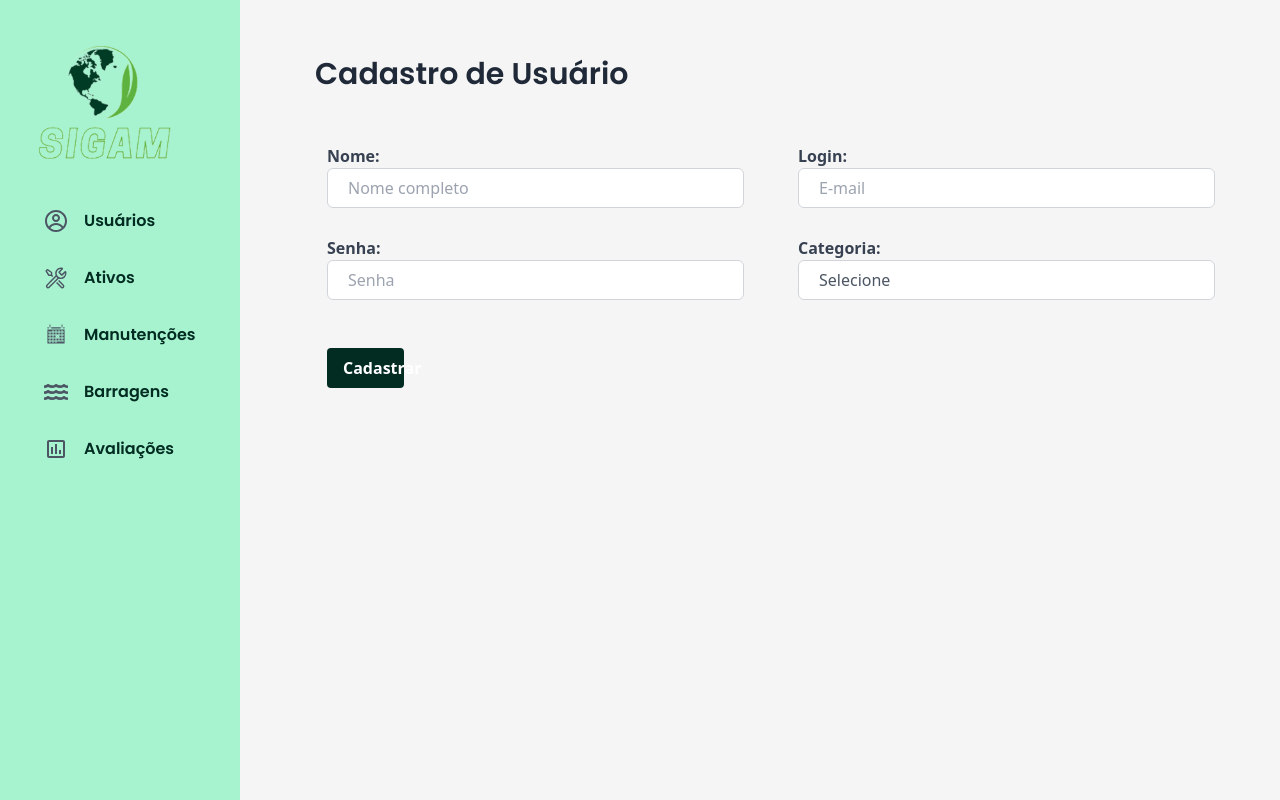
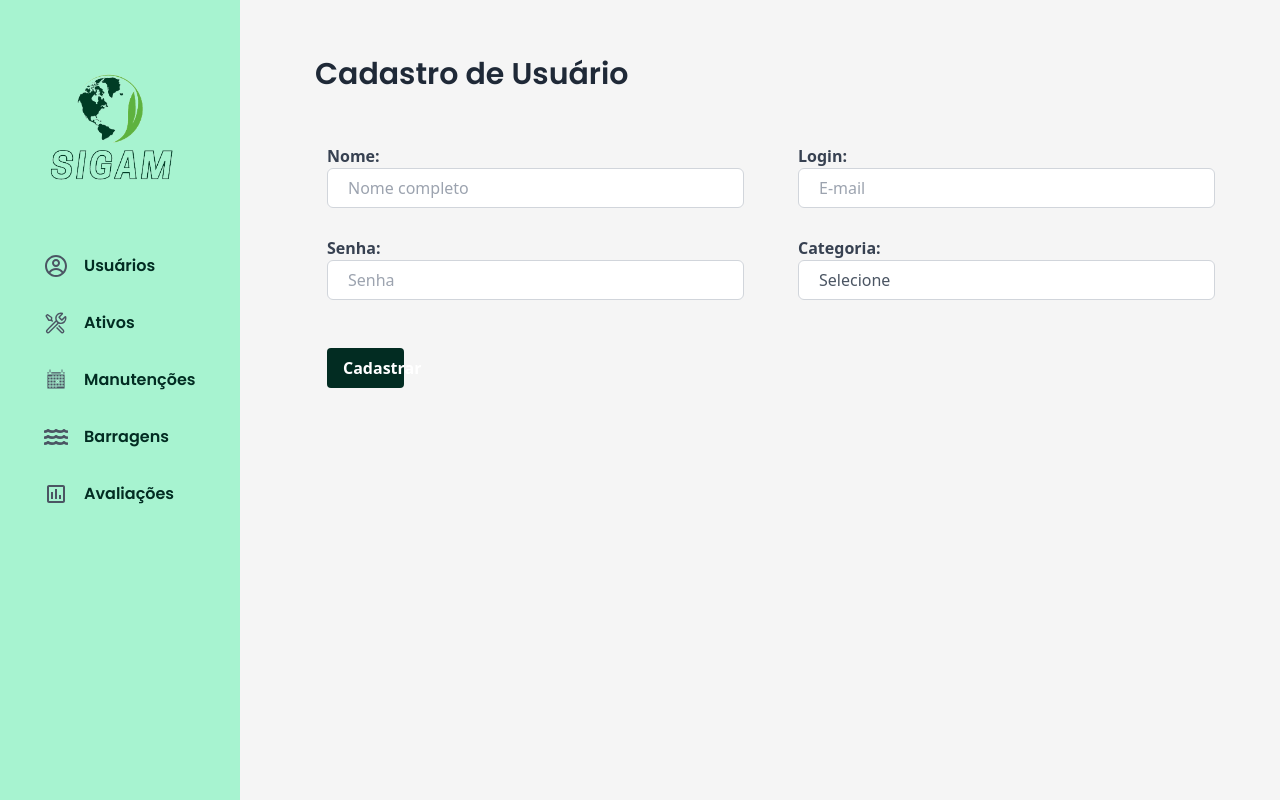
Before and after one commit to ianbmesquita/tcc-gestao-ambiental-front, a Next.js app: page /home in a window 1280 px wide. Built offline with nearby package versions, Linux system fonts and the light colour scheme.

Commit message:
feat: Ajustando imagem da logo e tamanho do título da tela

```diff
--- a/src/components/image/image.module.css
+++ b/src/components/image/image.module.css
@@ -5,6 +5,6 @@
 }
 
 .img {
-    width: 180px;
-    weight: 180px;
+    width: 200px;
+    weight: 200px;
 }
--- a/src/components/sideNavBar/sideNavBar.tsx
+++ b/src/components/sideNavBar/sideNavBar.tsx
@@ -10,18 +10,19 @@ import { SideNavButton } from '../sideNavButton/sideNavButton'
 
 export function SideNavBar() {
     const iconClasses = "text-2xl text-gray-600 group-hover:text-white";
+    const disclojureClass = "absolute top-4 right-4 inline-flex items-center peer justify-center rounded-md p-2 text-emerald-950 hover:text-white focus:outline-none focus:ring-2 focus:ring-inset focus:rind-white group hover:bg-emerald-950"
 
     return (
         <div>
             <Disclosure as="nav">
-                <Disclosure.Button className="absolute top-4 right-4 inline-flex items-center peer justify-center rounded-md p-2 text-emerald-950 hover:text-white focus:outline-none focus:ring-2 focus:ring-inset focus:rind-white group hover:bg-emerald-950">
+                <Disclosure.Button className={disclojureClass}>
                     <GiHamburgerMenu
                         className="block md:hidden h-6 w-6"
                         aria-hidden="true"
                     />
                 </Disclosure.Button>
                 <div className="p-6 h-screen bg-emerald-200 z-20 fixed top-0 -left-96 lg:w-60 lg:left-0 peer-focus:left-0 peer:transition ease-out delay-150 duration-200">
-                    <div className="flex flex-col justify-center items-center w-40">
+                    <div className="flex flex-row justify-center items-center w-44">
                         <Image src="/img/logo.png" alt="Logomarca SIGAM" />
                     </div>
 
--- a/src/pages/cadastro-usuario.tsx
+++ b/src/pages/cadastro-usuario.tsx
@@ -13,7 +13,7 @@ export default function CadastroUsuario() {
 
     return (
         <div>
-            <div className="text-3xl font-bold text-gray-800 mb-10 mt-10 text-center lg:text-left">
+            <div className="text-2xl lg:text-3xl font-bold text-gray-800 mb-10 mt-14 lg:mt-10 text-center lg:text-left">
                 <span className={styles.text}>Cadastro de Usuário</span>
             </div>
             <div>
```
Also changed, not shown: public/img/logo.png.
